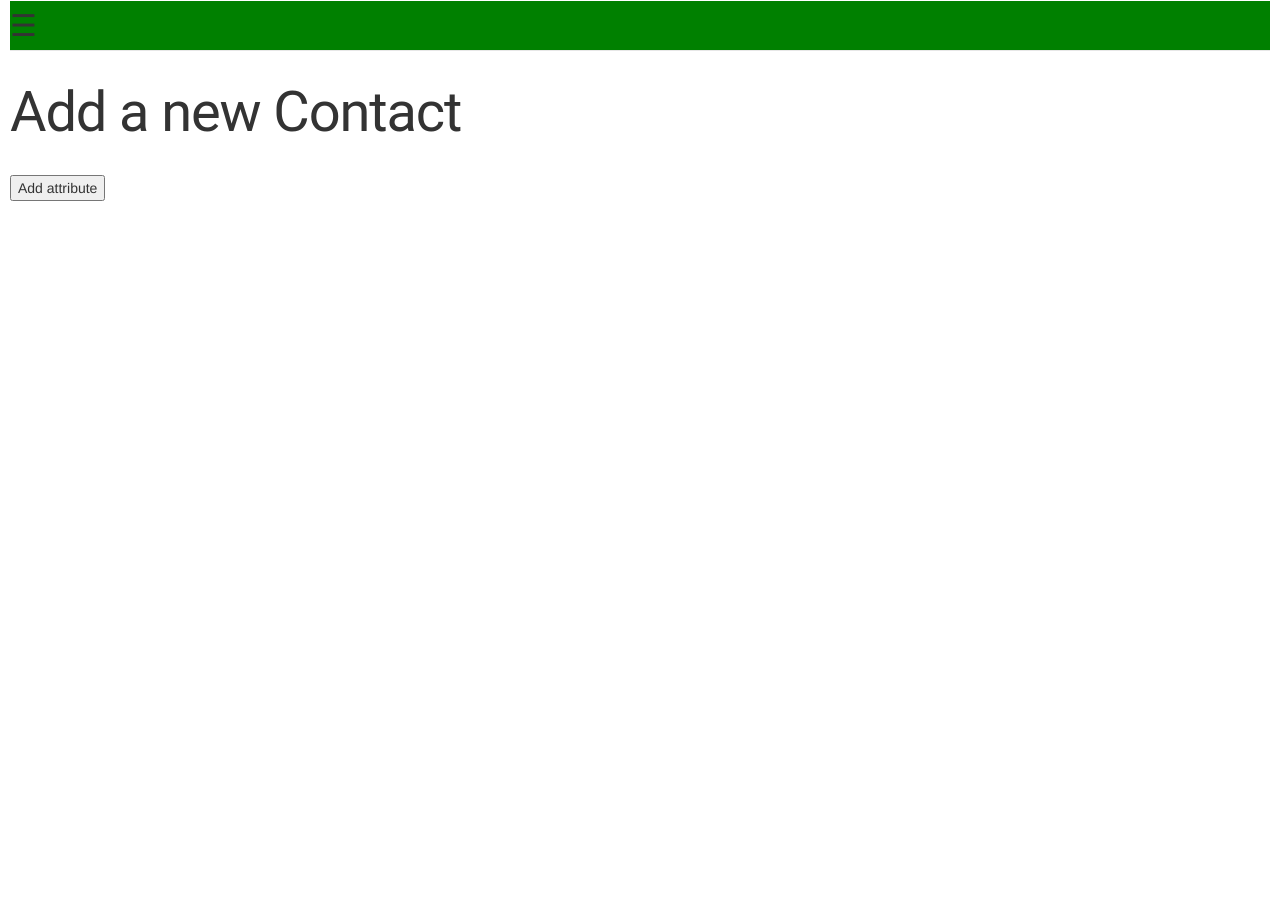
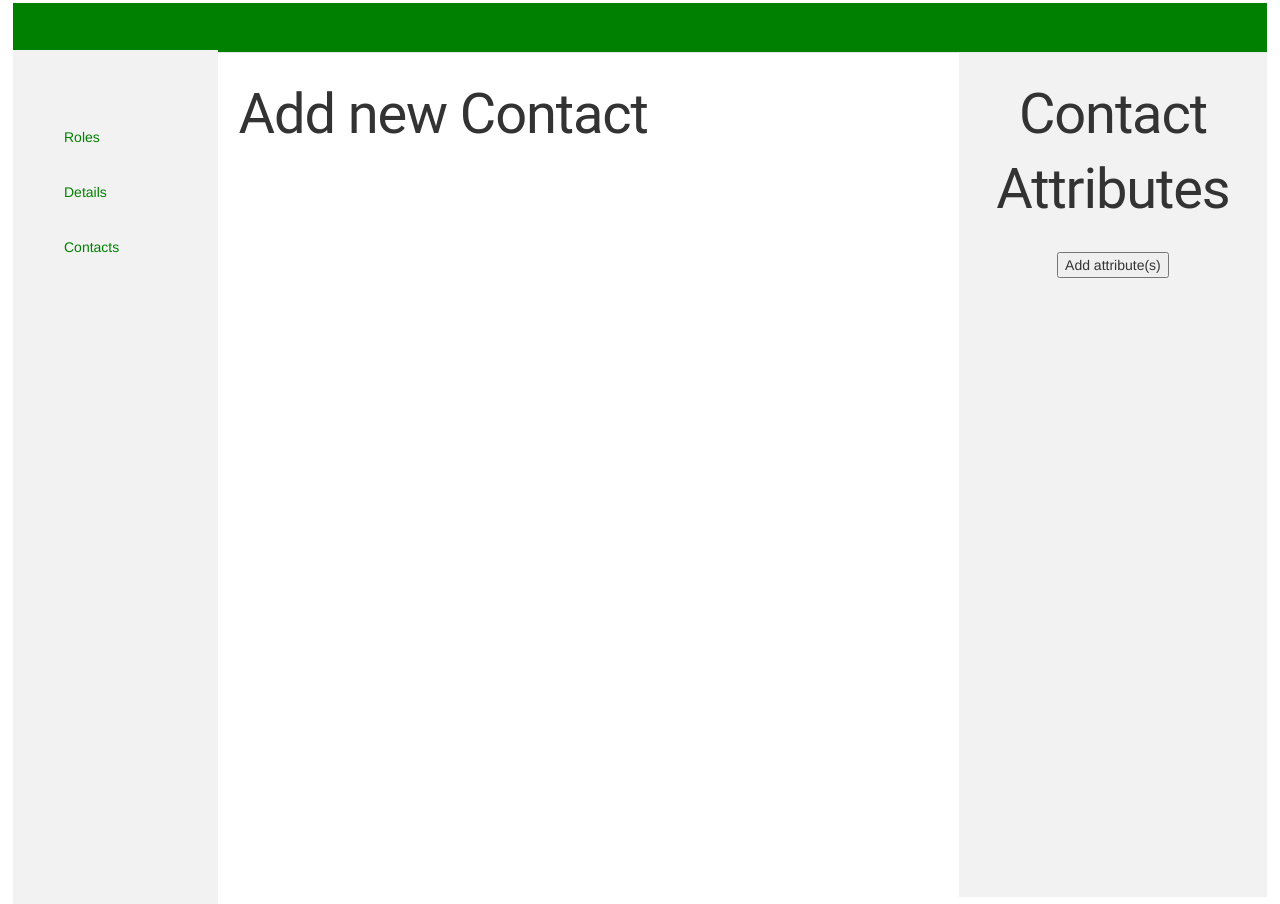
Before and after one commit to FarmRadioHangar/uliza-contact-management, a Django app: template contacts/templates/contacts/add_contact.html in a window 1280 px wide. Run offline with Django 3.2, Linux system fonts and the light colour scheme; the template is opened without the code that fills it, so the values that code supplies are empty; some libraries are stand-ins or nearby versions.

Commit message:
Added css

```diff
--- a/contacts/static/css/uliza.css
+++ b/contacts/static/css/uliza.css
@@ -1,5 +1,5 @@
 body {
-    padding: 1px 10px 10px 10px;
+    padding: 0.2% 1% 1% 1%;
     font-family: "Lato", sans-serif;
     transition: background-color .5s;
 }
@@ -11,28 +11,30 @@ div.navbar {
 
 .sidenav {
     height: 100%;
-    width: 0;
+    width: 16%;
     position: fixed;
     z-index: 1;
-    top: 0;
-    left: 0;
-    background-color: #111;
+    top: 5.5%;
+    left: 1%;
+    background-color: #f2f2f2;
     overflow-x: hidden;
-    transition: 0.5s;
+    /*transition: 0.5s;*/
     padding-top: 60px;
+    line-height: 100%;
 }
 
 .sidenav a {
-    padding: 8px 8px 8px 32px;
+    padding: 10% 10% 10% 25%;
     text-decoration: none;
-    font-size: 25px;
-    color: #818181;
+    font-size: 100%;
+    color: green;
     display: block;
     transition: 0.3s;
+    size: 20%;
 }
 
 .sidenav a:hover {
-    color: #f1f1f1;
+    color: black;
 }
 
 .sidenav .closebtn {
@@ -48,10 +50,33 @@ div.navbar {
     .sidenav a {font-size: 18px;}
 }
 
+.content-block {
+    padding-left: 18%;
+}
+
 .center {
-    margin: auto;
-    width: 50%;
+    margin-left: auto%;
+    width: 100%;
     border: 0px solid green;
-    padding 10px, 10px;
+    padding 1%, 1%;
     text-align: center;
 }
+
+.contact-box {
+    float: left;
+    width: 50%;
+    height: 95%;
+   /* border: 3px solid green;*/
+    margin: 0 auto;
+}
+
+#contact-form {
+    width: 68%;
+}
+
+#contact-attributes {
+    width: 30%;
+    float: right;
+    background-color: #f2f2f2;
+    text-align: center;
+}
--- a/contacts/templates/base.html
+++ b/contacts/templates/base.html
@@ -19,12 +19,12 @@
 
     <nav class="navbar navbar-default navbar-static-top" role="navigation" style="margin-bottom: 0; background-color: #008000">
         <div id="msidenav" class="sidenav">
-            <a href="javascript:void(0)" class="closebtn" onclick="closeNav()">&times;</a>
-            <a href="roles">Roles</a>
-            <a href="details">Details</a>
-            <a href="contacts">Contacts</a>
+            <!--<a href="javascript:void(0)" class="closebtn" onclick="closeNav()">&times;</a>-->
+            <a href="{% url 'uliza-role' %}">Roles</a>
+            <a href="{% url 'uliza-detail' %}">Details</a>
+            <a href="{% url 'uliza-contact' %}">Contacts</a>
         </div>
-        <span style="font-size:30px;cursor:pointer;position:fixed;padding-top:15px;" onclick="openNav()">&#9776;</span>
+        <!--<span style="font-size:30px;cursor:pointer;position:fixed;padding-top:15px;" onclick="openNav()">&#9776;</span>
         <script>
             function openNav() {
 	        var mNav = document.getElementById("msidenav");
@@ -36,12 +36,12 @@
 	        document.getElementById("msidenav").style.width = "0";
 	        document.getElementById("content-block").style.padding = "10px 10px"
 	        }
-        </script>
+        </script>-->
     </nav>
 
     <div class="content-block">
         {% block content %}{% endblock %}
-    </div
+    </div>
 
 </div>
 
--- a/contacts/templates/contacts/add_contact.html
+++ b/contacts/templates/contacts/add_contact.html
@@ -2,18 +2,27 @@
 {% block title %} Uliza Contacts {% endblock %}
 {% block content %}
 
-<div class='form'>
+<div class='contact-box' id='contact-form'>
 
-    <h1>Add a new Contact</h1>
+    <h1>Add new Contact</h1>
 
     <form method='post' action='contacts/add/'>
 
-	<button onclick=''>Add attribute</button>
+	<!--<input type='submit' value='submit'/>-->
 
-        <!--<input type='submit' value='submit'/>-->
 
     </form>
 
 </div>
 
+<div class='contact-box' id='contact-attributes'>
+
+    <h1>Contact Attributes</h1>
+
+<div id="attribute"></div>
+
+    <button>Add attribute(s)</button>
+
+</div>
+
 {% endblock %}
--- a/contacts/templates/contacts/add_detail.html
+++ b/contacts/templates/contacts/add_detail.html
@@ -8,7 +8,6 @@
 
     <form method='post' action='details/add/'>
 
-        <label>Detail</label>
 	{% csrf_token %}
         {{ form.as_p }}
 
--- a/contacts/templates/contacts/add_role.html
+++ b/contacts/templates/contacts/add_role.html
@@ -3,7 +3,7 @@
 {% block content %}
 
 <div class='center'>
-    <h1>Add a new Role</h1>
+    <h1>Add new Role</h1>
 
    <!-- <form method='post' action='http://0.0.0.0:3000/api/v1/content/roles/'>-->
 	<form method='post' action='/roles/add/' >
```
Also changed, not shown: contacts/urls.py (renamed from contacts/url.py).
